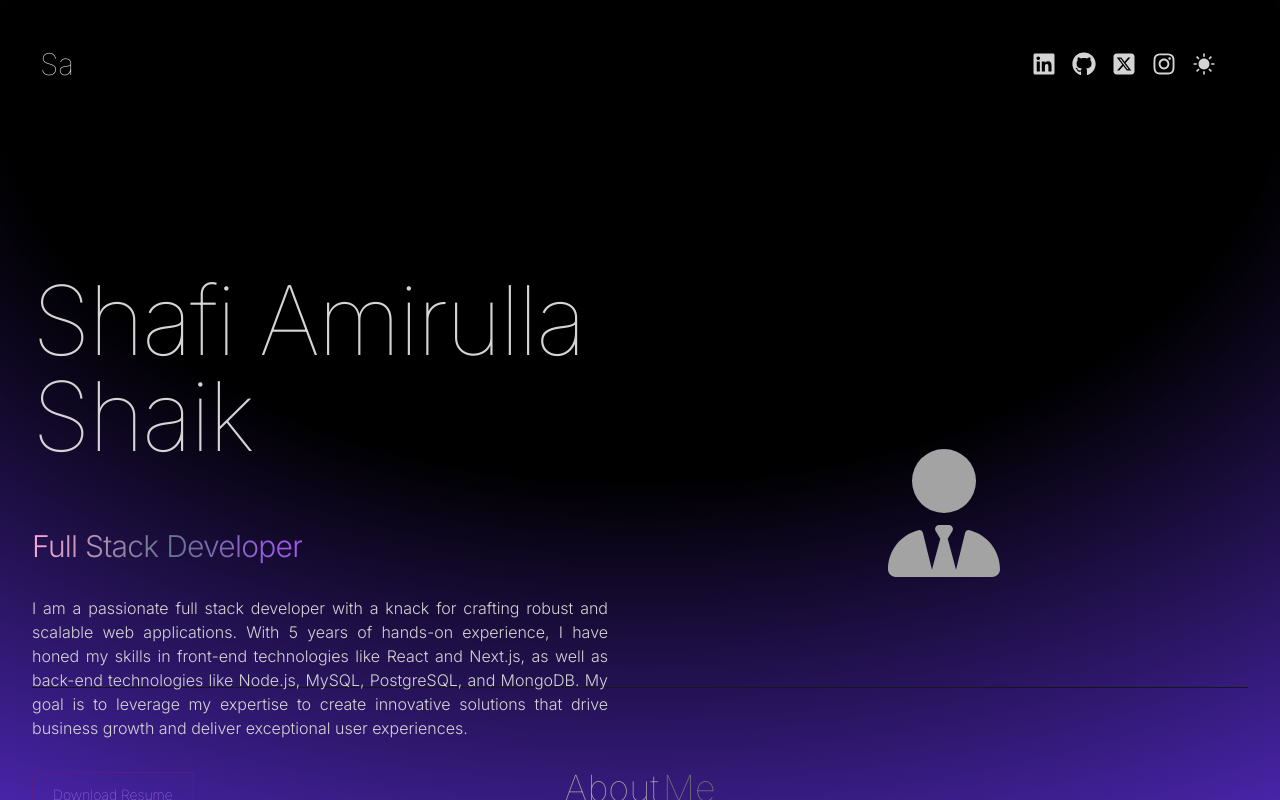
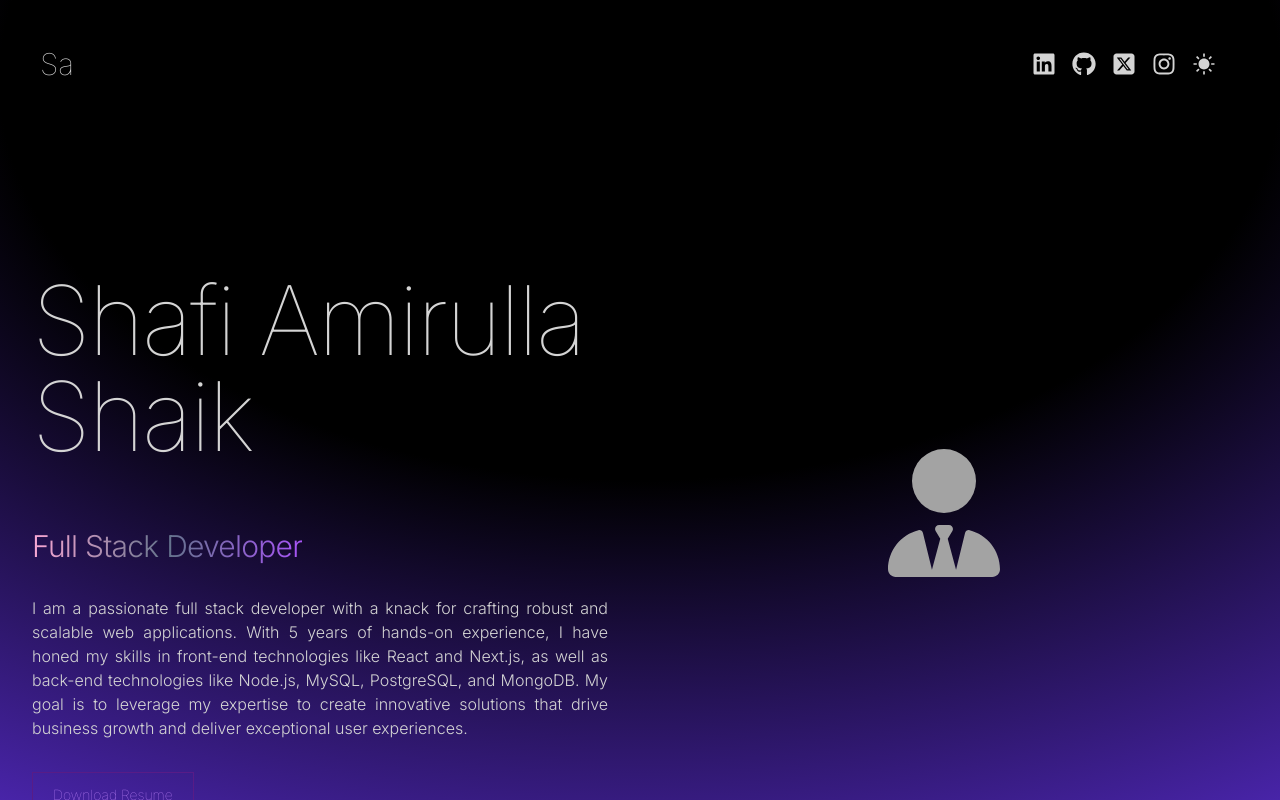
Before and after one commit to ShafiAmirullaShaik/Portfolio, a React (Create React App) app: page / in a window 1280 px wide. Built offline with nearby package versions, Linux system fonts and the light colour scheme.

Commit message:
flex change

```diff
--- a/src/components/Hero.jsx
+++ b/src/components/Hero.jsx
@@ -19,7 +19,7 @@ const Hero = () => {
     const { isLight } = useLightDarkMode();
 
     return (
-        <div className={`border-b h-[60vh] ${!isLight ? 'text-neutral-300 border-neutral-900' : 'text-black border-neutral-300'} pb-4 lg:mb-35`}>
+        <div className={`border-b ${!isLight ? 'text-neutral-300 border-neutral-900' : 'text-black border-neutral-300'} pb-10 mb-30 sm:mb-50`}>
             <div className='flex flex-wrap'>
                 <div className='w-full lg:w-1/2'>
                     <div className='flex flex-col items-center lg:items-start'>
```
